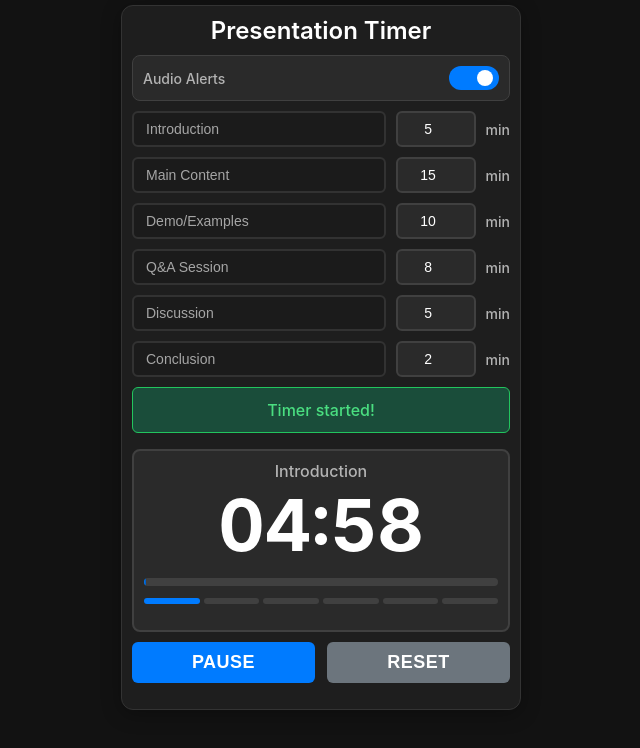
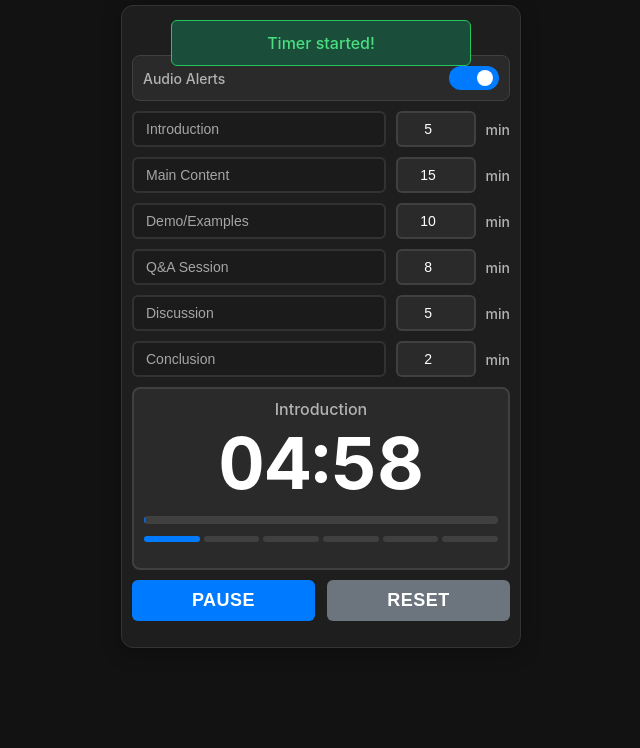
Before and after one commit to Shpaq4Fun/pres_timer, a plain HTML site: page index.html in a window 1280 px wide. Both pictures are taken after a click on the button "START". Shown: the whole page, without its empty margins (319-959 px from the left). Drawn offline with Linux system fonts and the light colour scheme.

Commit message:
Update index.html

```diff
--- a/index.html
+++ b/index.html
@@ -308,10 +308,18 @@
         .notification {
             padding: 12px;
             border-radius: 6px;
-            margin-bottom: 16px;
             font-weight: 500;
             text-align: center;
             display: none;
+
+            /* New positioning styles */
+            position: fixed; /* Position relative to the viewport */
+            top: 20px; /* Distance from the top of the viewport */
+            left: 50%; /* Start at the horizontal center */
+            transform: translateX(-50%); /* Adjust to truly center the element */
+            z-index: 1000; /* Ensure it appears above other content */
+            width: 90%; /* Adjust width as needed, or set a max-width */
+            max-width: 300px; /* Limit width for better appearance */
         }
 
         .notification.success {
```
